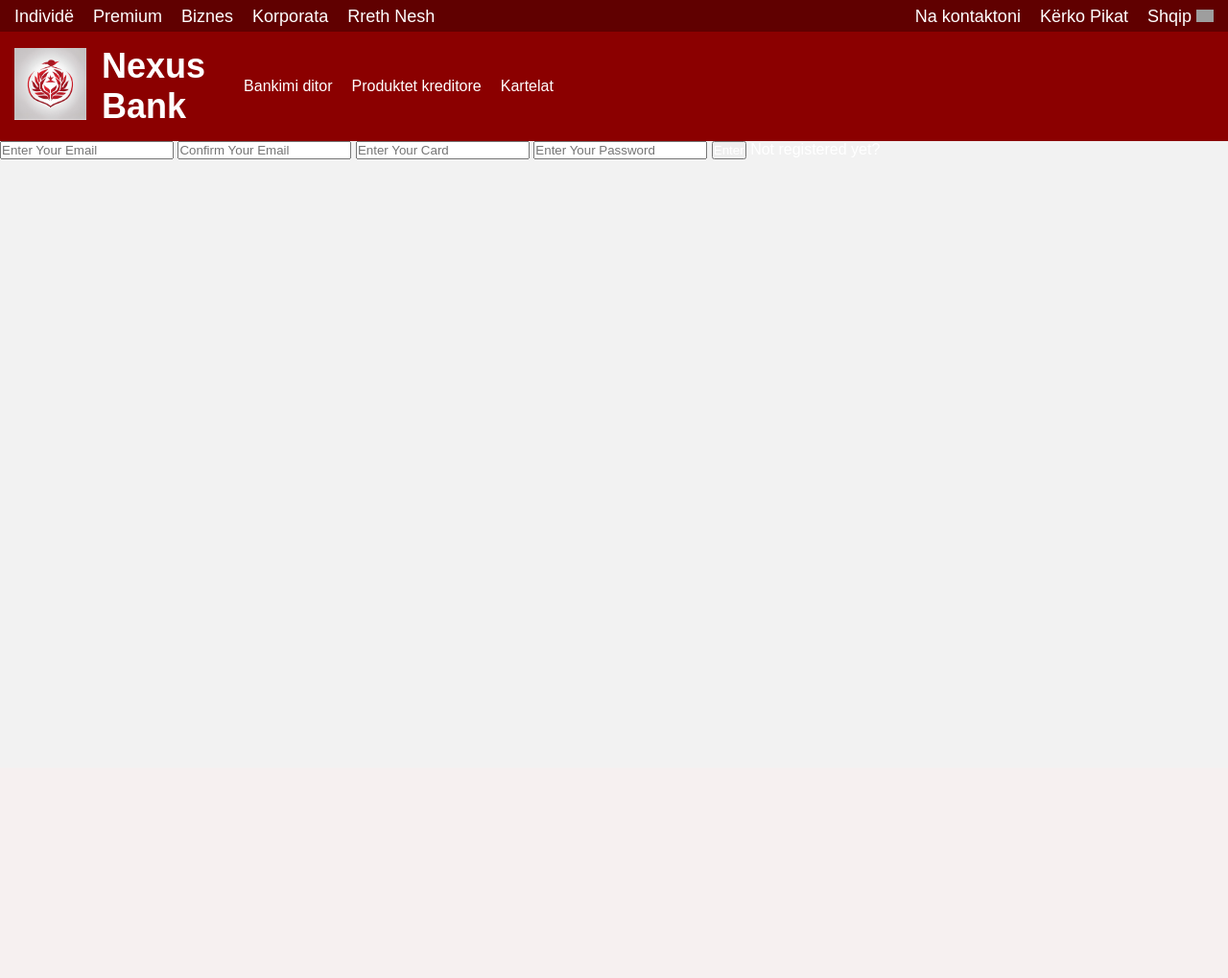
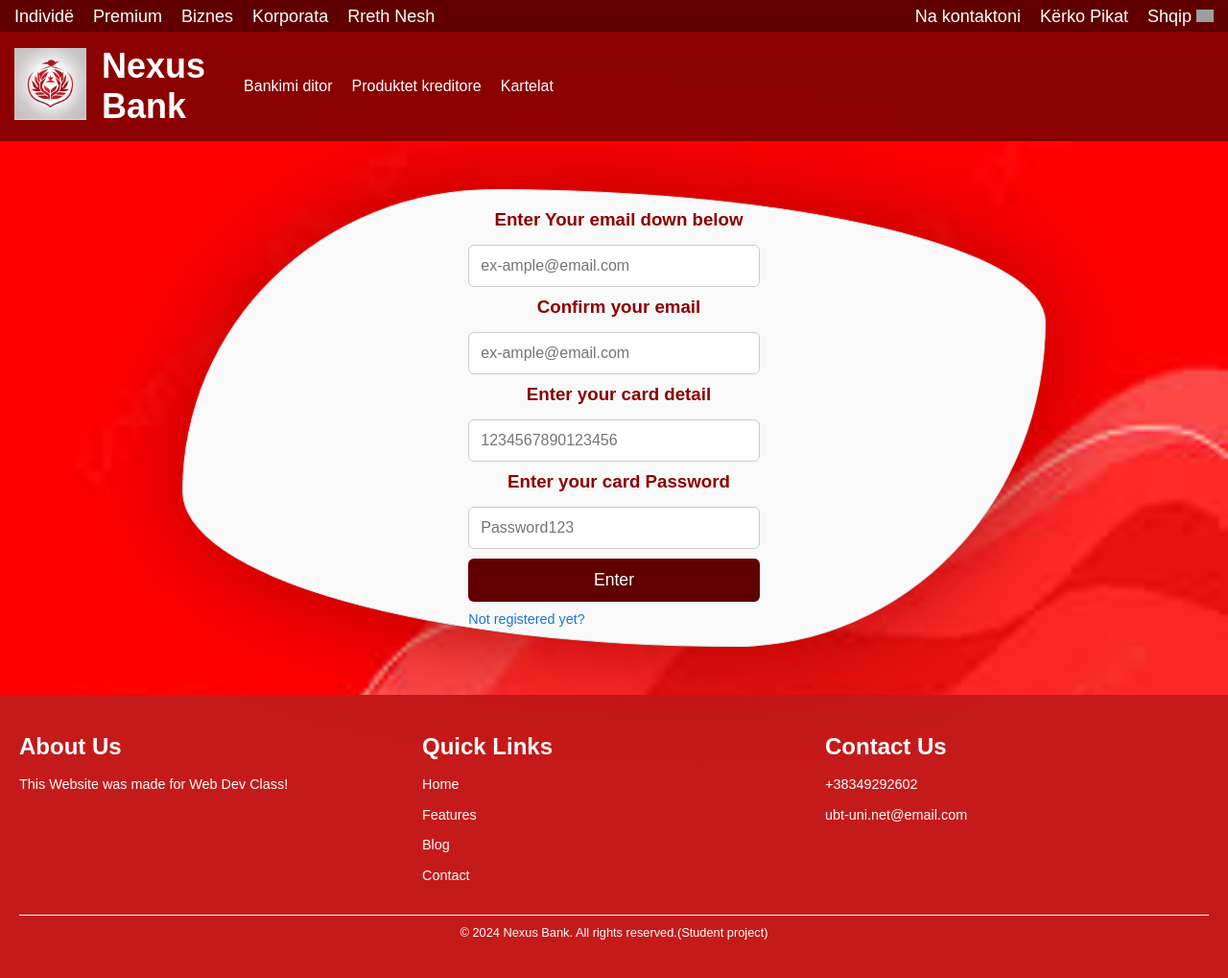
Before and after one commit to LeonBUBT/Projekti, a PHP site: page /Login.html in a window 1280 px wide. Shown: the whole page at 96% size. Before the commit the page ends 166 px from the top, so only its background shows below. Run offline with PHP 8.4, Linux system fonts and the light colour scheme; grey boxes are pictures that could not be loaded.

Commit message:
Login-first-stage

```diff
--- a/Login.html
+++ b/Login.html
@@ -6,7 +6,7 @@
     <link rel="stylesheet" href="login.css">
     <title>Nexus Bank</title>
 </head>
-<body>
+<body >
 
     <div id="nav-bar">
         <ul id="nav-bar-ul1">
@@ -43,16 +43,64 @@
 
 
     <div id="login">
-        <input type="text" name="email" id="email" placeholder="Enter Your Email">
-        <input type="text" name="ConfirmEmail" id="ConfirmEmail" placeholder="Confirm Your Email">
-        <input type="text" name="CardNr" id="CardNr" placeholder="Enter Your Card">
-        <input type="password" name="password id="password placeholder="Enter Your Password">
-        <button>Enter</button>
+        <form id="loginForm">
+        <h3 >Enter Your email down below</h3>
+        <input type="text" name="email" id="email" placeholder="ex-ample@email.com" required>
+        <h3 >Confirm your email</h3>
+
+        <input type="text" name="ConfirmEmail" id="ConfirmEmail" placeholder="ex-ample@email.com" required>
+        <h3 >Enter your card detail</h3>
+
+        <input type="text" name="CardNr" id="CardNr" placeholder="1234567890123456" required>
+        <h3 >Enter your card Password</h3>
+
+        <input type="password" name="password "id="password" placeholder="Password123"  required>
+        <button type="submit">Enter</button>
         <a href="">Not registered yet?</a>
 
         <div id="error-message"></div>
+        </form>
     </div>
+    <footer>
+        <div class="footer-container">
+
+            <div class="footer-section about">
+                <h2>About Us</h2>
+                <p>This Website was made for Web Dev Class!</p>
+            </div>
 
 
+            <div class="footer-section links">
+                <h2>Quick Links</h2>
+                <ul>
+                    <li><a href="#">Home</a></li>
+                    <li><a href="#">Features</a></li>
+                    <li><a href="#">Blog</a></li>
+                    <li><a href="#">Contact</a></li>
+                </ul>
+            </div>
+
+
+            <div class="footer-section contact">
+                <h2>Contact Us</h2>
+                <p><i class="fas fa-phone"></i> +38349292602</p>
+                <p><i class="fas fa-envelope"></i> ubt-uni.net@email.com</p>
+                <div class="socials">
+                    <a href="#"><i class="fab fa-facebook"></i></a>
+                    <a href="#"><i class="fab fa-twitter"></i></a>
+                    <a href="#"><i class="fab fa-instagram"></i></a>
+                    <a href="#"><i class="fab fa-linkedin"></i></a>
+                </div>
+            </div>
+        </div>
+
+
+        <div class="footer-bottom">
+            <p>&copy; 2024 Nexus Bank. All rights reserved.(Student project)</p>
+        </div>
+    </footer>
+    <script src="login.js" >
+
+    </script>
 </body>
 </html>
--- a/login.css
+++ b/login.css
@@ -18,6 +18,11 @@ body {
     font-family: Arial, Helvetica, sans-serif;
     background-color: #f2f2f2;
     overflow-x: hidden;
+    background-image: url(images/login-back.jpg);
+    background-size: cover;
+    background-position: center;
+    background-repeat: no-repeat;
+    height: 100vh;
 }
 
 #nav-bar {
@@ -76,3 +81,161 @@ body {
 }
 
 /* ----------------------LoginFomr----- */
+#login {
+    display: flex;
+    flex-direction: column;
+    align-items: center;
+    width: 120%;
+    max-width: 900px;
+    margin: 50px auto;
+    padding: 20px;
+    border: 1px solid #ddd;
+    border-radius: 36% 64% 36% 64% / 66% 29% 71% 34% ;
+    background-color: #f9f9f9;
+    backdrop-filter: blur( 10px );
+    box-shadow: 0px 0px 110px 0px rgba(176,0,0,1);
+     /* box-shadow: 0 8px 32px 0 rgba( 31, 38, 135, 0.37 ); */
+    box-sizing: border-box;
+}
+
+#login h3 {
+    width: 100%;
+    text-align: center;
+    margin-bottom: 5px;
+
+    color: #8B0000;
+    padding-left: 10px;
+    box-sizing: border-box;
+}
+#login input[type="text"],
+#login input[type="password"] {
+    width: 100%;
+    max-width: 400px;
+    padding: 12px;
+    margin: 10px 0;
+    border: 1px solid #ccc;
+    border-radius: 6px;
+    font-size: 1em;
+    box-sizing: border-box;
+    color: #8B0000;
+}
+
+#login button {
+    width: 100%;
+    max-width: 400px;
+    padding: 12px;
+    background-color: #600000;
+    color: white;
+    font-size: 1.1em;
+    border: none;
+    border-radius: 6px;
+    cursor: pointer;
+    transition: background-color 0.3s ease, transform 0.2s ease;
+}
+
+#login button:hover {
+    background-color: #600000;
+    transform: scale(1.02);
+}
+
+#login a {
+    display: block;
+    margin-top: 10px;
+    color: #1976d2;
+    text-decoration: none;
+    font-size: 0.9em;
+}
+
+#login a:hover {
+    text-decoration: underline;
+}
+
+#error-message {
+    margin-top: 15px;
+    color: red;
+    font-size: 0.9em;
+    display: none;
+}
+
+footer {
+    background-color: rgb(197, 26, 26);
+    color: #fff;
+    padding: 40px 20px;
+}
+
+.footer-container {
+    display: flex;
+    flex-wrap: wrap;
+    justify-content: space-between;
+    gap: 20px;
+}
+
+.footer-section {
+    flex: 1;
+    min-width: 250px;
+}
+
+.footer-section h2 {
+    font-size: 1.5em;
+    margin-bottom: 15px;
+}
+
+.footer-section p,
+.footer-section li {
+    font-size: 0.9em;
+    margin-bottom: 10px;
+    line-height: 1.5;
+}
+
+.footer-section ul {
+    list-style-type: none;
+    padding: 0;
+}
+
+.footer-section a {
+    text-decoration: none;
+    color: #fff;
+    transition: color 0.3s;
+}
+
+.footer-section a:hover {
+    color: #ffd700; /* Golden hover effect */
+}
+
+.socials a {
+    color: #fff;
+    margin-right: 15px;
+    font-size: 1.5em;
+    transition: transform 0.3s;
+}
+
+.socials a:hover {
+    transform: scale(1.2);
+}
+
+/* Footer Bottom */
+.footer-bottom {
+    text-align: center;
+    margin-top: 20px;
+    font-size: 0.8em;
+    border-top: 1px solid #fff;
+    padding-top: 10px;
+    color: #ddd;
+}
+.scroll-to-top {
+    position: fixed;
+    bottom: 20px;
+    right: 20px;
+    background-color: rgb(197, 26, 26);
+    color: #fff;
+    border: none;
+    border-radius: 50%;
+    width: 40px;
+    height: 40px;
+    cursor: pointer;
+    font-size: 1.2em;
+    display: none;
+    justify-content: center;
+    align-items: center;
+}
+/* Pe
--- /dev/null
+++ b/login.js
@@ -0,0 +1,44 @@
+document.getElementById("loginForm").addEventListener("submit", function(event) {
+    event.preventDefault();
+
+    const email = document.getElementById("email").value;
+    const confirmEmail = document.getElementById("ConfirmEmail").value;
+    const cardNr = document.getElementById("CardNr").value;
+    const password = document.getElementById("password").value;
+    const errorMessage = document.getElementById("error-message");
+
+    errorMessage.textContent = "";
+
+    let isValid = true;
+
+    if (!email || !validateEmail(email)) {
+      isValid = false;
+      errorMessage.textContent += "Please enter a valid email address.\n";
+    }
+
+    if (email !== confirmEmail) {
+      isValid = false;
+      errorMessage.textContent += "Email and Confirm Email must match.\n";
+    }
+
+    if (!cardNr || cardNr.length !== 16 || isNaN(cardNr)) {
+      isValid = false;
+      errorMessage.textContent += "Card number must be a 16-digit number.\n";
+    }
+
+    if (!password || password.length < 8) {
+      isValid = false;
+      errorMessage.textContent += "Password must be at least 8 characters long.\n";
+    }
+
+    if (isValid) {
+      alert("Form submitted successfully!");
+      console.log("Logged in successfully");
+      window.location='index.html';
+    }
+  });
+
+  function validateEmail(email) {
+    const re = /^[a-zA-Z0-9._-]+@[a-zA-Z0-9.-]+\.[a-zA-Z]{2,6}$/;
+    return re.test(email);
+  }
```
Also changed, not shown: images/login-back.jpg (added).
